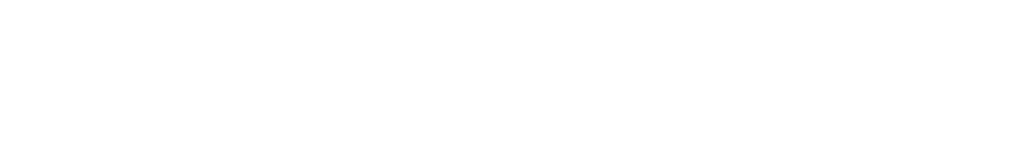
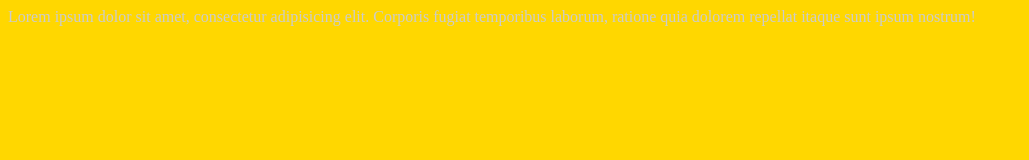
Before and after one commit to sergei-dev/DZ_3_5, a plain HTML site: page index.html in a window 1280 px wide. Shown: the whole page, without its empty margins (0-1029 px from the left). Drawn offline with Linux system fonts and the light colour scheme.

Commit message:
branch s1 commit 1

```diff
--- a/index.html
+++ b/index.html
@@ -3,8 +3,9 @@
 <head>
 	<meta charset="UTF-8">
 	<title>Document</title>
+	<link rel="stylesheet" href="style.css">
 </head>
 <body>
-
+	Lorem ipsum dolor sit amet, consectetur adipisicing elit. Corporis fugiat temporibus laborum, ratione quia dolorem repellat itaque sunt ipsum nostrum!
 </body>
 </html>
--- /dev/null
+++ b/style.css
@@ -0,0 +1,4 @@
+body {
+	background: gold;
+	color: #ccc;
+}
```
